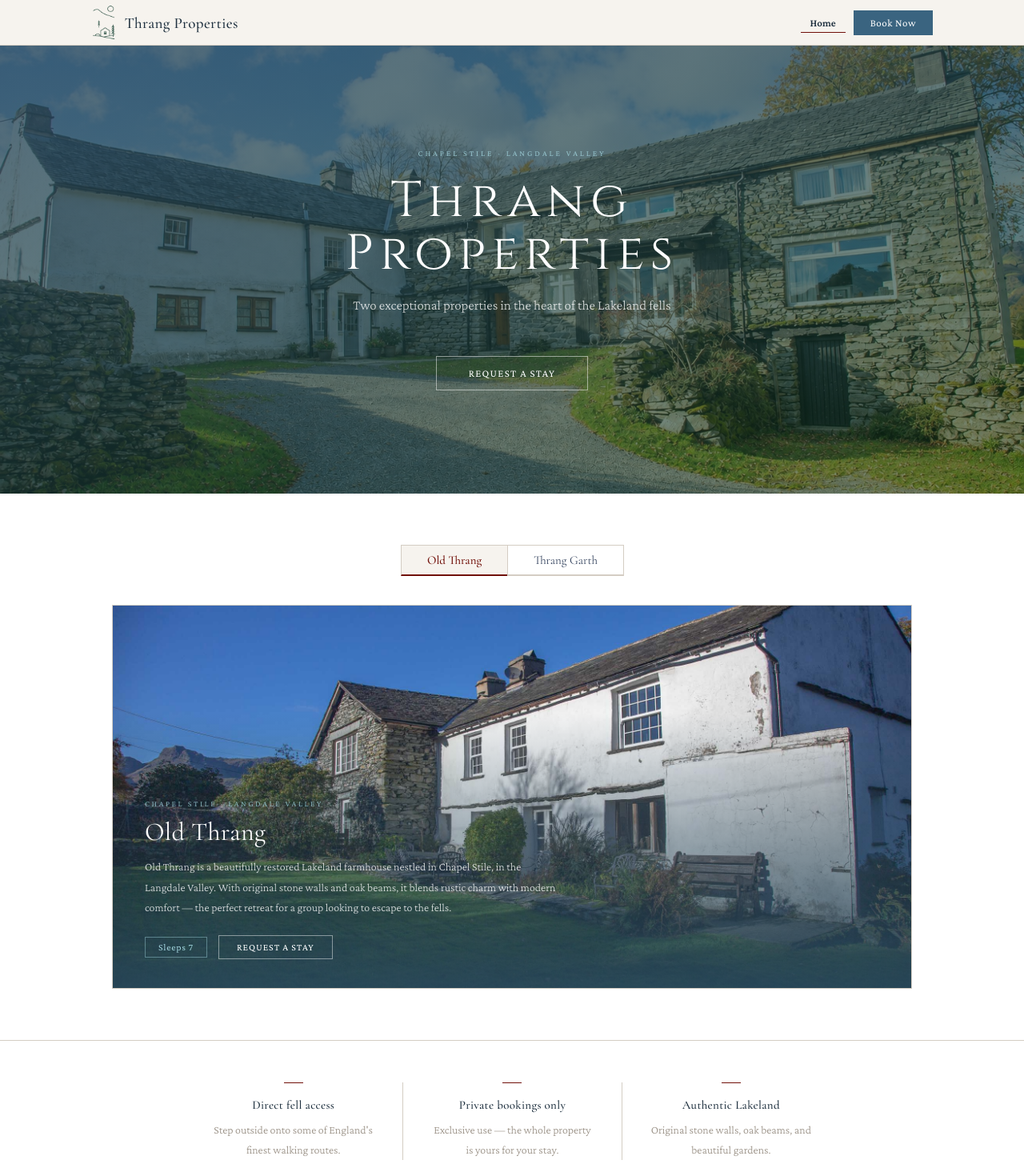
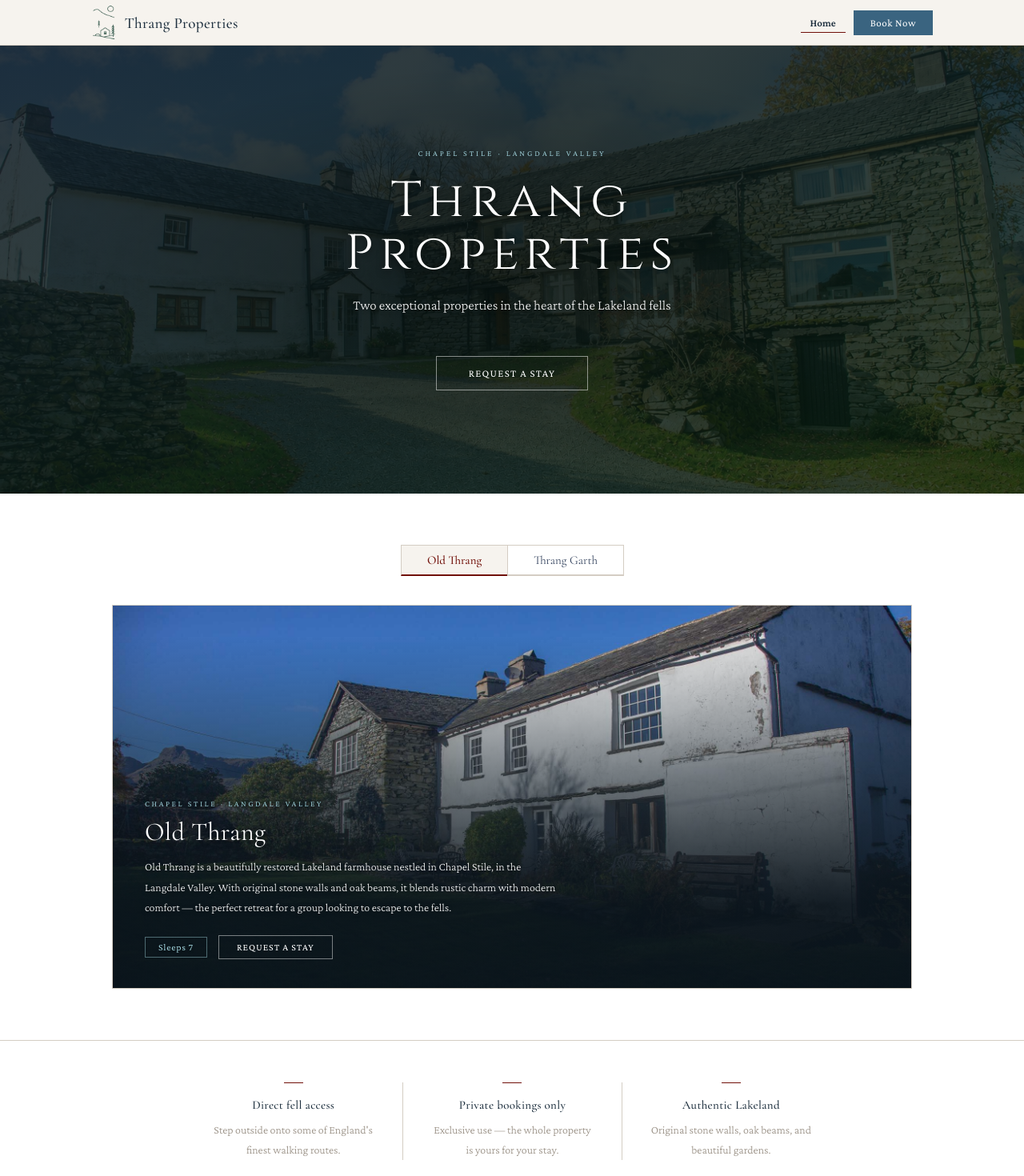
Before and after one commit to alexwsalt/Thrang_Website, a React (Vite) app: page / in a window 1280 px wide. Shown: the top 1470 px of the page at 80% size. Built offline with nearby package versions, Linux system fonts and the light colour scheme.

Commit message:
add Thrang booking site

```diff
--- a/src/App.jsx
+++ b/src/App.jsx
@@ -597,11 +597,12 @@ export default function App(){
             {/* Hero */}
             <section className="hero-section" style={{position:"relative",minHeight:560,display:"flex",alignItems:"center",justifyContent:"center",overflow:"hidden"}}>
               <img src={imgFrontBoth} alt="Thrang" style={{position:"absolute",inset:0,width:"100%",height:"100%",objectFit:"cover"}}/>
-              <div style={{position:"absolute",inset:0,background:"linear-gradient(160deg,rgba(42,74,94,0.82) 0%,rgba(8,45,15,0.52) 100%)"}}/>
+              <div style={{position:"absolute",inset:0,background:"linear-gradient(160deg,rgba(15,28,38,0.88) 0%,rgba(5,26,10,0.80) 100%)"}}/>
+              <div style={{position:"absolute",inset:0,background:"radial-gradient(ellipse at center,rgba(0,0,0,0.35) 0%,rgba(0,0,0,0) 65%)"}}/>
               <div style={{position:"relative",textAlign:"center",color:"#fff",padding:"60px 24px",maxWidth:620}}>
-                <p style={{fontSize:10,letterSpacing:"0.3em",textTransform:"uppercase",color:C.frost,opacity:0.85,marginBottom:22,fontFamily:FB}}>Chapel Stile · Langdale Valley</p>
-                <h1 className="hero-title" style={{fontSize:62,fontWeight:400,margin:"0 0 18px",letterSpacing:"0.12em",lineHeight:1.05,fontFamily:FH}}>Thrang Properties</h1>
-                <p className="hero-sub" style={{fontSize:17,opacity:0.78,marginBottom:48,lineHeight:1.7,fontFamily:FB,fontWeight:300}}>Two exceptional properties in the heart of the Lakeland fells</p>
+                <p style={{fontSize:10,letterSpacing:"0.3em",textTransform:"uppercase",color:C.frost,opacity:0.95,marginBottom:22,fontFamily:FB,textShadow:"0 1px 4px rgba(0,0,0,0.6)"}}>Chapel Stile · Langdale Valley</p>
+                <h1 className="hero-title" style={{fontSize:62,fontWeight:400,margin:"0 0 18px",letterSpacing:"0.12em",lineHeight:1.05,fontFamily:FH,textShadow:"0 2px 10px rgba(0,0,0,0.55)"}}>Thrang Properties</h1>
+                <p className="hero-sub" style={{fontSize:17,opacity:0.92,marginBottom:48,lineHeight:1.7,fontFamily:FB,fontWeight:300,textShadow:"0 1px 6px rgba(0,0,0,0.55)"}}>Two exceptional properties in the heart of the Lakeland fells</p>
                 <button onClick={()=>navigate("login")} style={{background:"transparent",color:"#fff",border:"1px solid rgba(255,255,255,0.5)",padding:"13px 40px",fontSize:13,fontFamily:FB,fontWeight:500,letterSpacing:"0.1em",textTransform:"uppercase",transition:"background 0.2s"}}>
                   Request a Stay
                 </button>
@@ -623,13 +624,13 @@ export default function App(){
                 </div>
                 <div className="showcase-img" style={{position:"relative",overflow:"hidden",height:480,border:`1px solid ${C.stone}`}}>
                   <img key={homeActive} src={PROPERTY_IMAGES[homeActive]} alt={PROPERTIES[homeActive].name} style={{width:"100%",height:"100%",objectFit:"cover"}}/>
-                  <div style={{position:"absolute",inset:0,background:"linear-gradient(to bottom,transparent 28%,rgba(42,74,94,0.90))"}}/>
+                  <div style={{position:"absolute",inset:0,background:"linear-gradient(to bottom,rgba(15,28,38,0) 8%,rgba(15,28,38,0.55) 45%,rgba(10,20,28,0.94) 78%)"}}/>
                   <div className="showcase-text" style={{position:"absolute",bottom:36,left:40,right:40,color:"#fff"}}>
-                    <p style={{fontSize:10,letterSpacing:"0.26em",textTransform:"uppercase",color:C.frost,opacity:0.8,marginBottom:10,fontFamily:FB}}>Chapel Stile · Langdale Valley</p>
-                    <h2 style={{fontSize:32,fontWeight:400,margin:"0 0 12px",fontFamily:FF,letterSpacing:"0.01em"}}>{PROPERTIES[homeActive].name}</h2>
-                    <p style={{fontSize:14,opacity:0.8,margin:"0 0 22px",fontFamily:FB,fontWeight:300,maxWidth:520,lineHeight:1.8}}>{PROPERTIES[homeActive].description}</p>
+                    <p style={{fontSize:10,letterSpacing:"0.26em",textTransform:"uppercase",color:C.frost,opacity:0.95,marginBottom:10,fontFamily:FB,textShadow:"0 1px 4px rgba(0,0,0,0.6)"}}>Chapel Stile · Langdale Valley</p>
+                    <h2 style={{fontSize:32,fontWeight:400,margin:"0 0 12px",fontFamily:FF,letterSpacing:"0.01em",textShadow:"0 2px 8px rgba(0,0,0,0.55)"}}>{PROPERTIES[homeActive].name}</h2>
+                    <p style={{fontSize:14,opacity:0.92,margin:"0 0 22px",fontFamily:FB,fontWeight:300,maxWidth:520,lineHeight:1.8,textShadow:"0 1px 6px rgba(0,0,0,0.55)"}}>{PROPERTIES[homeActive].description}</p>
                     <div style={{display:"flex",alignItems:"center",gap:14,flexWrap:"wrap"}}>
-                      <span style={{border:"1px solid rgba(160,210,219,0.45)",padding:"5px 16px",fontSize:12,fontFamily:FB,letterSpacing:"0.06em",color:C.frost}}>Sleeps {PROPERTIES[homeActive].sleeps}</span>
+                      <span style={{border:"1px solid rgba(160,210,219,0.45)",padding:"5px 16px",fontSize:12,fontFamily:FB,letterSpacing:"0.06em",color:C.frost,textShadow:"0 1px 3px rgba(0,0,0,0.5)"}}>Sleeps {PROPERTIES[homeActive].sleeps}</span>
                       <button onClick={()=>{setPortalActive(homeActive);navigate("login");}} style={{background:"transparent",color:"#fff",border:"1px solid rgba(255,255,255,0.45)",padding:"7px 22px",fontSize:12,fontFamily:FB,fontWeight:500,letterSpacing:"0.08em",textTransform:"uppercase"}}>Request a Stay</button>
                     </div>
                   </div>
```
